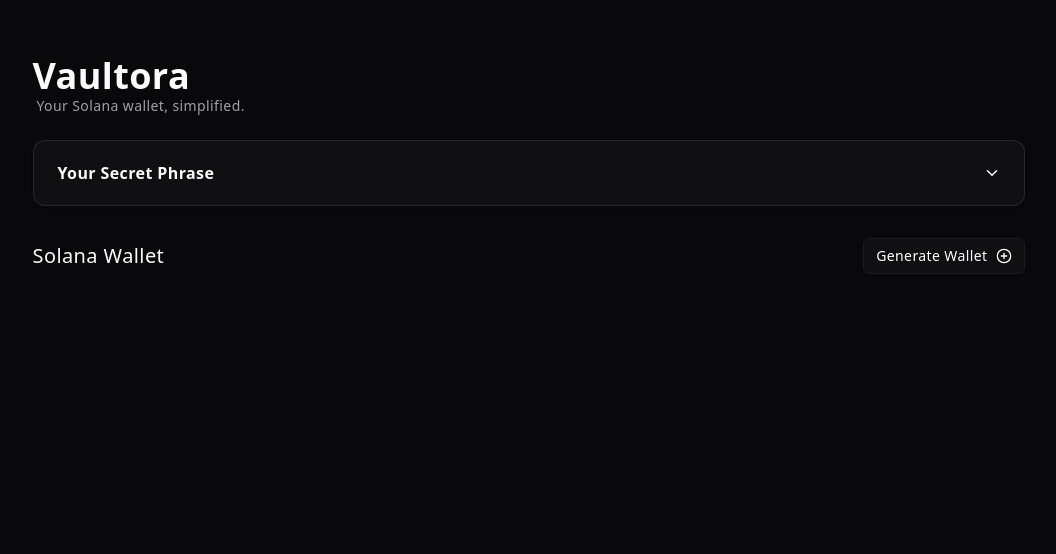
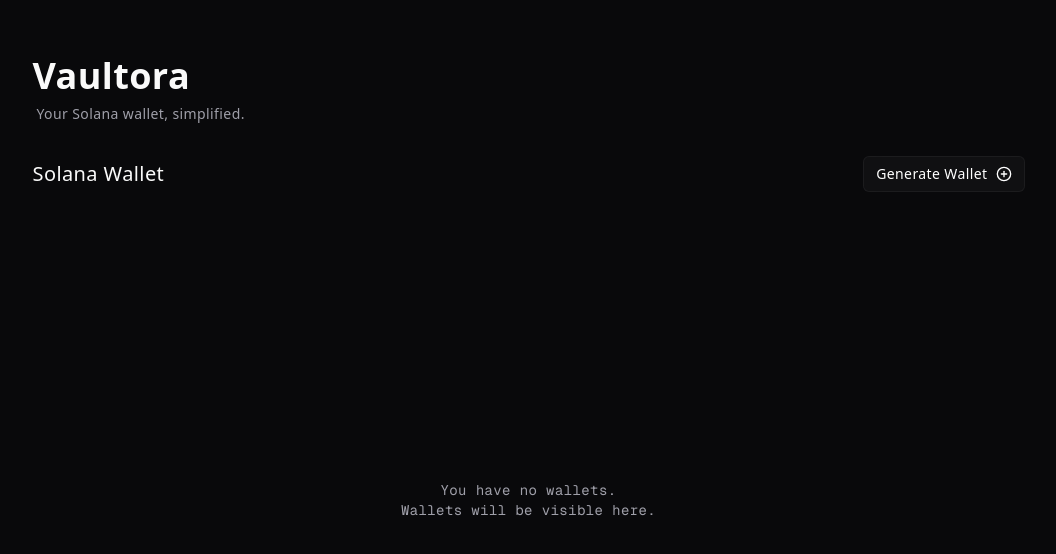
Before and after one commit to Adiflickzzz/vaultora, a Next.js app: page / in a window 1280 px wide. Shown: the top 554 px of the page, without its empty margins (104-1160 px from the left). Built offline with nearby package versions, Linux system fonts and the light colour scheme.

Commit message:
bug: fixed walletGeneration n addingWallet function calls, ui: enhancements

```diff
--- a/src/components/WalletDisplay.tsx
+++ b/src/components/WalletDisplay.tsx
@@ -149,8 +149,9 @@
     <div>
       <div className="my-6">
         <h1 className="text-4xl font-bold">Vaultora</h1>
-        <p className="text-sm text-muted-foreground ml-1">Your Solana wallet, simplified.</p>
+        <p className="text-sm text-muted-foreground ml-1 mt-2">Your Solana wallet, simplified.</p>
       </div>
+      {mnemonic && (
         <Card className="p-0 gap-0 bg-zinc-900/50 hover:cursor-pointer ">
           <CardTitle
             onClick={() => setVisiblePhrases(!visiblePhrases)}
@@ -190,6 +191,7 @@
             </>
           )}
         </Card>
+      )}
 
       <div className="flex items-center justify-between my-4 mt-8">
         <h1 className="text-xl">Solana Wallet</h1>
@@ -204,7 +206,7 @@
             </Button>
           )}
           <Button
-            onClick={() => (mnemonic ? handleGenerateWallet() : handleAddWallet)}
+            onClick={() => (!mnemonic ? handleGenerateWallet() : handleAddWallet())}
             className="bg-zinc-900/50 hover:bg-zinc-900/90 hover:cursor-pointer backdrop-blur-md border border-white/5 text-white"
           >
             {mnemonic ? 'Add wallet' : 'Generate Wallet'}
@@ -212,6 +214,12 @@
           </Button>
         </div>
       </div>
+      {wallets.length < 1 && (
+        <h1 className=" items-center text-center mt-72 font-mono text-sm text-muted-foreground">
+          You have no wallets. <br />
+          Wallets will be visible here.
+        </h1>
+      )}
       <motion.div
         initial={{ opacity: 0, y: -20 }}
         animate={{ opacity: 1, y: 0 }}
```
Lines whose indentation alone changed are shown as unchanged.
